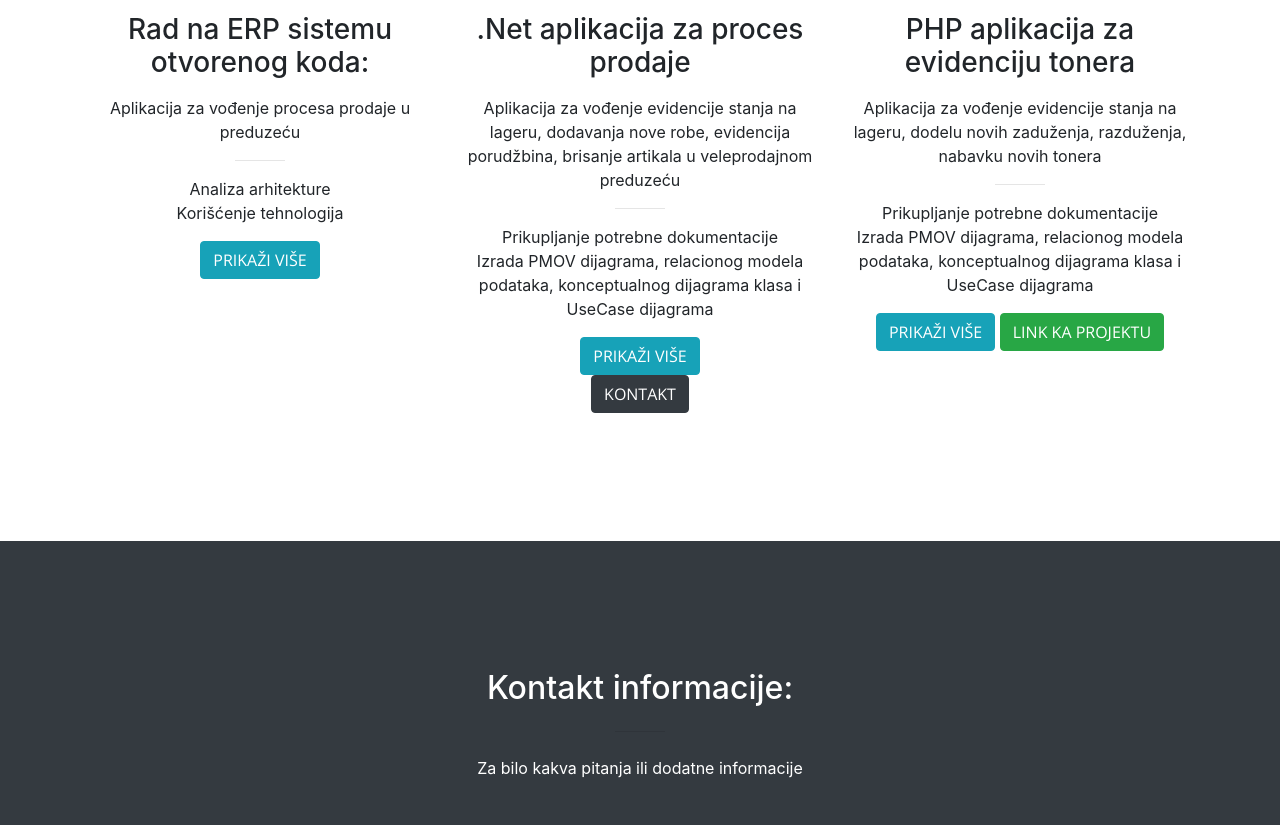
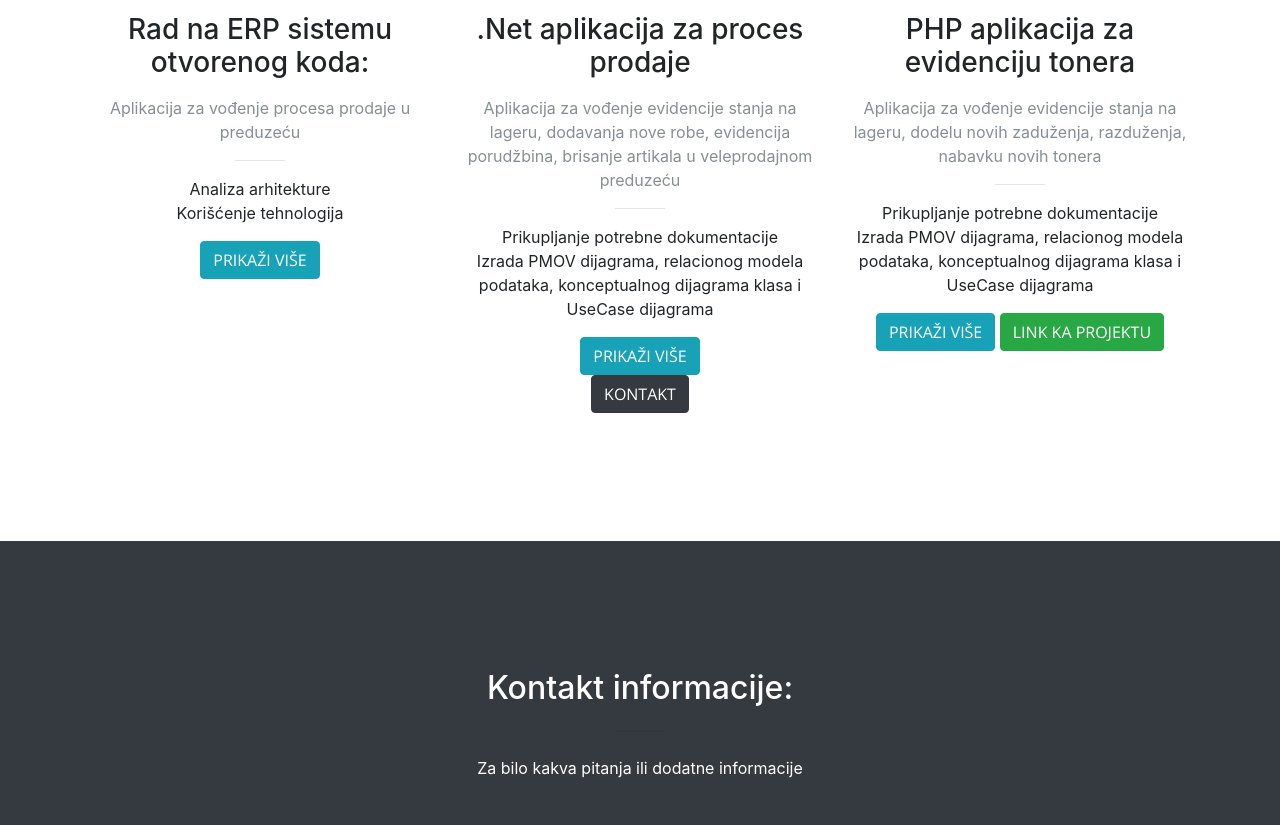
Before and after one commit to icaki12/icaki12.github.io, a website with bundled scripts: page index.html in a window 1280 px wide. Shown: the part 1819-2644 px from the top of the page. Built offline with nearby package versions, Linux system fonts and the light colour scheme.

Commit message:
Fix Index Page

```diff
--- a/index.html
+++ b/index.html
@@ -128,7 +128,7 @@
           <div class="service-box mt-2 mx-auto">
             <a href="#" target="_blank"><i class="fa fa-4x fa fa-github text-primary mb-3 sr-icons"></i> </a>
             <h3 class="mb-3">Rad na ERP sistemu otvorenog koda:</h3>
-            <p class="mb-3">Aplikacija za vođenje procesa prodaje u preduzeću</p>
+            <p class="text-muted mb-0">Aplikacija za vođenje procesa prodaje u preduzeću</p>
             <hr>
             <ul id="myList1" class="list-unstyled">
               <li id="analiza">Analiza arhitekture</li>
@@ -149,7 +149,7 @@
           <div class="service-box mt-2 mx-auto">
             <a href="#" target="_target"> <i class="fa fa-4x fa fa-github text-primary mb-3 sr-icons"></i></a>
             <h3 class="mb-3">.Net aplikacija za proces prodaje</h3>
-            <p class="mb-3">Aplikacija za vođenje evidencije stanja na lageru, dodavanja nove robe, evidencija porudžbina, brisanje artikala u veleprodajnom preduzeću</p>
+            <p class="text-muted mb-0">Aplikacija za vođenje evidencije stanja na lageru, dodavanja nove robe, evidencija porudžbina, brisanje artikala u veleprodajnom preduzeću</p>
             <hr>
             <ul id="myList2" class="list-unstyled">
               <li id="21">Prikupljanje potrebne dokumentacije</li>
@@ -171,7 +171,7 @@
           <div class="service-box mt-2 mx-auto">
             <a href="#" target="_target"> <i class="fa fa-4x fa fa-github text-primary mb-3 sr-icons"></i></a>
             <h3 class="mb-3">PHP aplikacija za evidenciju tonera</h3>
-            <p class="mb-3">Aplikacija za vođenje evidencije stanja na lageru, dodelu novih zaduženja, razduženja, nabavku novih tonera</p>
+            <p class="text-muted mb-0">Aplikacija za vođenje evidencije stanja na lageru, dodelu novih zaduženja, razduženja, nabavku novih tonera</p>
             <hr>
             <ul id="myList3" class="list-unstyled">
               <li id="31">Prikupljanje potrebne dokumentacije</li>
```
